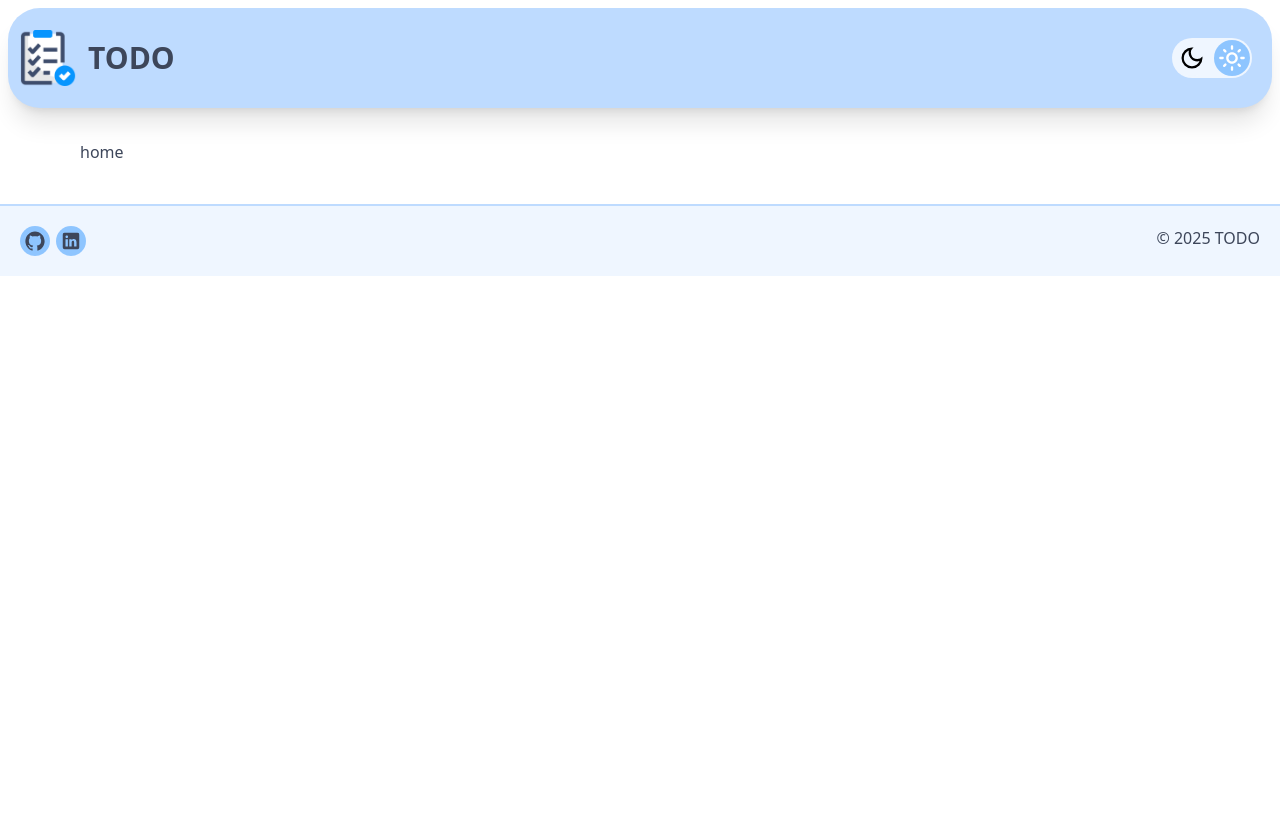
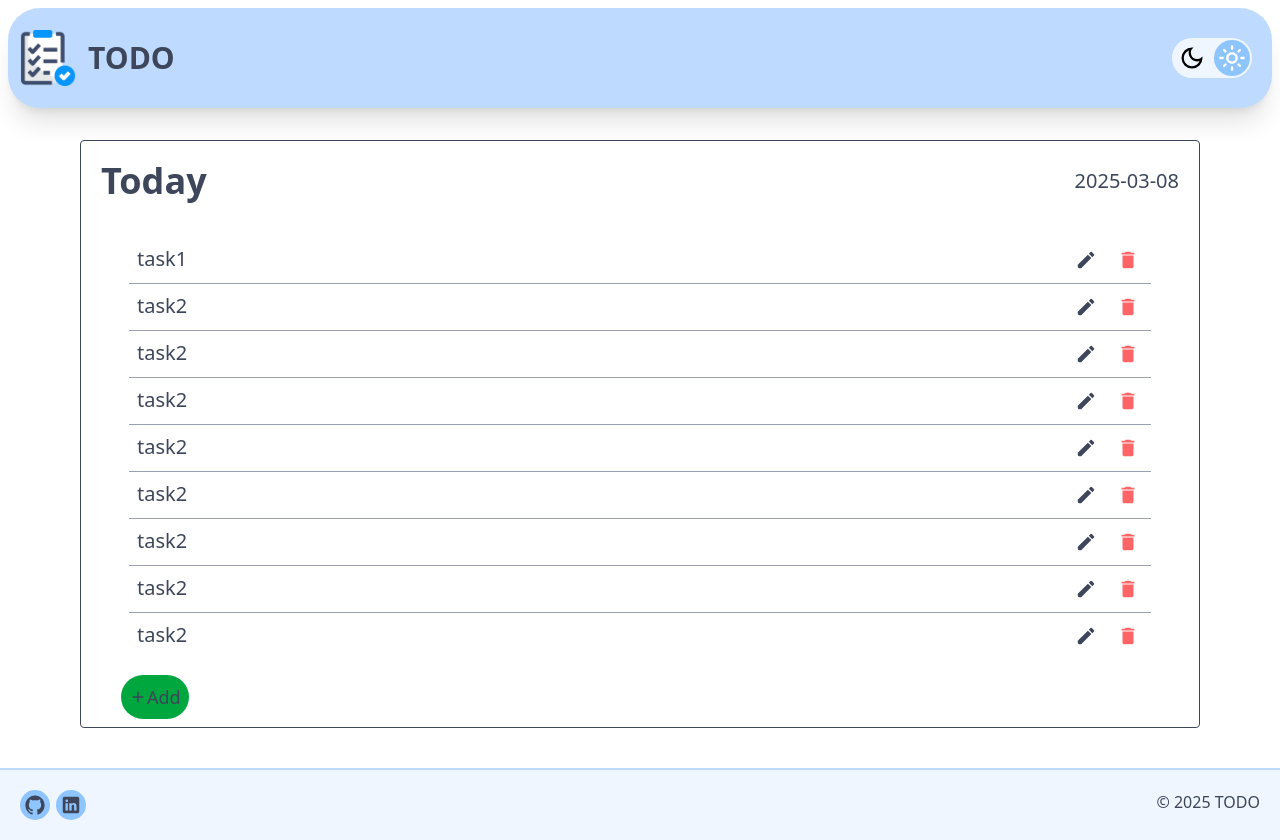
Before and after one commit to amirjavani/Todo, a React (Vite) app: page / in a window 1280 px wide. Before the commit the page ends 800 px from the top, so only its background shows below. Built offline with nearby package versions, Linux system fonts and the light colour scheme.

Commit message:
Todo and Todolist Style

```diff
--- a/src/App.tsx
+++ b/src/App.tsx
@@ -1,12 +1,17 @@
-import "./App.css";
+import { Route, Routes } from "react-router";
+
 import ThemeProvider from "./Contexts/ThemeProvider";
 import Layout from "./layouts/Layout";
+import TodoList from "./pages/TodoList";
 
 function App() {
   return (
     <ThemeProvider>
       <Layout>
-        <h3>home</h3>
+        <Routes>
+          <Route path="/" element={<TodoList/>}>
+          </Route>
+        </Routes>
       </Layout>
     </ThemeProvider>
   );
--- /dev/null
+++ b/src/components/Todo.tsx
@@ -0,0 +1,17 @@
+import { MdDelete, MdEdit } from "react-icons/md"
+
+
+function Todo({title}:{title:string}) {
+  return (
+    <div className="flex text-xl flex-row justify-between  p-2 hover:bg-blue-300/10 text-1xl">
+        <p className="">{title}</p>
+        <div className="flex flex-row gap-3 text-3xl my-auto">
+            <MdEdit className="p-1 cursor-pointer active:text-[#232c40] hover:bg-blue-300/50 rounded-2xl " />
+            <MdDelete className="p-1 cursor-pointer active:text-[#ab4343] hover:bg-blue-300/50 rounded-2xl text-red-400"/>
+        </div>
+
+    </div>
+  )
+}
+
+export default Todo
--- a/src/layouts/Layout.tsx
+++ b/src/layouts/Layout.tsx
@@ -6,11 +6,11 @@ import { ThemeContext } from "../Contexts/ThemeProvider";
 export default function Layout({ children }: {children:ReactNode}) {
 
   const theme = useContext(ThemeContext);
-
+  console.log(theme)
   return (
-    <div className={`${theme?.theme=='dark'?'bg-[#3d465a] text-white' :'bg-white text-[#3d465a]'} pt-2 transition-all`}>
+    <div className={`${theme?.theme=='dark'?'bg-[#3d465a] text-white' :'bg-white text-[#3d465a]'} pt-2 transition-all min-h-screen`}>
       <Header />
-      <div className="mx-8 md:mx-20">{children}</div>
+      <div className="mx-8 md:mx-20 min-h-[60vh]">{children}</div>
       <Footer />
     </div>
   );
--- /dev/null
+++ b/src/pages/TodoList.tsx
@@ -0,0 +1,29 @@
+import { MdAdd } from "react-icons/md";
+import Todo from "../components/Todo";
+
+const TodoList = () => {
+  const date = new Date();
+
+  return (
+    <main className="border rounded ">
+      <div className="flex flex-row  justify-between p-5 ">
+        <h2 className="font-bold text-4xl ">Today </h2>
+        <span className="text-[20px] my-auto">{date.toISOString().split("T")[0]}</span>
+      </div>
+      <div className="flex flex-col mx-10 p-2 my-2 divide-y divide-gray-400">
+        <Todo title="task1" />
+        <Todo title="task2" />
+        <Todo title="task2" />
+        <Todo title="task2" />
+        <Todo title="task2" />
+        <Todo title="task2" />
+        <Todo title="task2" />
+        <Todo title="task2" />
+        <Todo title="task2" />
+      </div>
+      <button className="flex cursor-pointer flex-row mx-10 my-2 items-center p-2 rounded-3xl bg-green-600 hover:bg-green-700 active:text-[#232c40] text-lg "><MdAdd/>Add</button>
+    </main>
+  );
+};
+
+export default TodoList;
```
Also changed, not shown: src/App.css (deleted).
